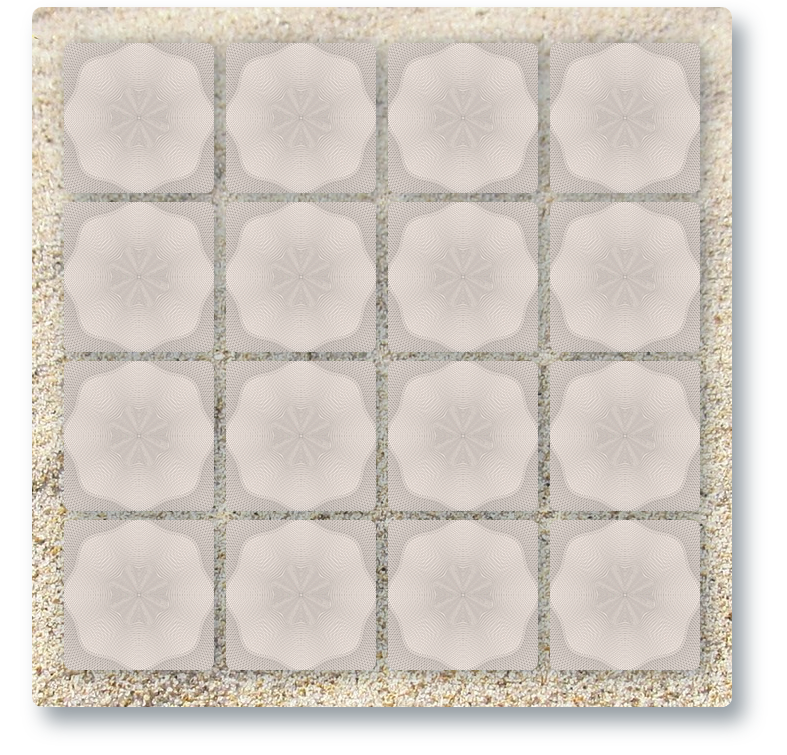
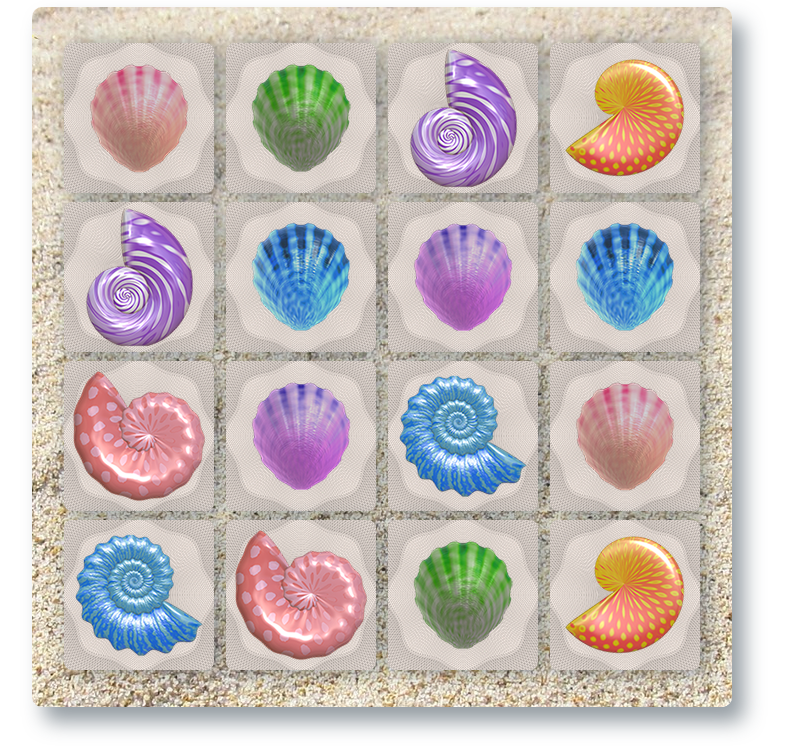
Before and after one commit to beloved/Memory-Game, a plain HTML site: page index.html in a window 1280 px wide. Shown: the part 103-858 px from the top of the page, without its empty margins (258-1045 px from the left). Drawn offline with Linux system fonts and the light colour scheme.

Commit message:
loaded images to board

```diff
--- a/css/main.css
+++ b/css/main.css
@@ -62,43 +62,8 @@ body {
 }
 
 .game-card.show {
-    /* Test Code */
-    background: seashell url(../img/shell8.png) center center no-repeat;
-}
-
-/* Images- shell images used from https://pixabay.com/en/shell-seashell-nautilus-clam-1599178/*/
-
-.shell-1 {
-    background: seashell url(../img/shell1.png) center center no-repeat;
-}
-
-.shell-2 {
-    background: seashell url(../img/shell2.png) center center no-repeat;
-}
-
-.shell-3 {
-    background: seashell url(../img/shell3.png) center center no-repeat;
-}
-
-
-.shell-4 {
-    background: seashell url(../img/shell4.png) center center no-repeat;
-}
-
-.shell-5 {
-    background: seashell url(../img/shell5.png) center center no-repeat;
-}
-
-.shell-6 {
-    background: seashell url(../img/shell6.png) center center no-repeat;
-}
-
-.shell-7 {
-    background: seashell url(../img/shell7.png) center center no-repeat;
-}
-
-.shell-8 {
-    background: seashell url(../img/shell8.png) center center no-repeat;
+    background: seashell center center no-repeat;
+    background-size: contain;
 }
 
 /*
--- a/index.html
+++ b/index.html
@@ -24,22 +24,22 @@
     </section>
 
     <div id="game-board">
-        <div class="game-card"></div>
-        <div class="game-card"></div>
-        <div class="game-card"></div>
-        <div class="game-card"></div>
-        <div class="game-card"></div>
-        <div class="game-card"></div>
-        <div class="game-card"></div>
-        <div class="game-card"></div>
-        <div class="game-card"></div>
-        <div class="game-card"></div>
-        <div class="game-card"></div>
-        <div class="game-card"></div>
-        <div class="game-card"></div>
-        <div class="game-card"></div>
-        <div class="game-card"></div>
-        <div class="game-card"></div>
+        <!--<div class="game-card"></div>-->
+        <!--<div class="game-card"></div>-->
+        <!--<div class="game-card"></div>-->
+        <!--<div class="game-card"></div>-->
+        <!--<div class="game-card"></div>-->
+        <!--<div class="game-card"></div>-->
+        <!--<div class="game-card"></div>-->
+        <!--<div class="game-card"></div>-->
+        <!--<div class="game-card"></div>-->
+        <!--<div class="game-card"></div>-->
+        <!--<div class="game-card"></div>-->
+        <!--<div class="game-card"></div>-->
+        <!--<div class="game-card"></div>-->
+        <!--<div class="game-card"></div>-->
+        <!--<div class="game-card"></div>-->
+        <!--<div class="game-card"></div>-->
     </div>
 </div>
 <script src="js/main.js"></script>
--- a/js/main.js
+++ b/js/main.js
@@ -1,20 +1,21 @@
 //Add cards to array
-let card = document.getElementsByClassName('game-card');
-let cards = [...card];
+let gameBoard = document.getElementById('game-board');
+let gameCard = document.getElementsByClassName('game-card');
+let cards = [...gameCard];
 
 
 let openCards = [];
 
 //Load shell images to array- shell images used from https://pixabay.com/en/shell-seashell-nautilus-clam-1599178/
 let imgArray = [
-    src= 'img/shell1.png',
-    src= 'img/shell2.png',
-    src= 'img/shell3.png',
-    src= 'img/shell4.png',
-    src= 'img/shell5.png',
-    src= 'img/shell6.png',
-    src= 'img/shell7.png',
-    src= 'img/shell8.png',
+    '../img/shell1.png',
+    '../img/shell2.png',
+    '../img/shell3.png',
+    '../img/shell4.png',
+    '../img/shell5.png',
+    '../img/shell6.png',
+    '../img/shell7.png',
+    '../img/shell8.png',
 ];
 
 const shells = [...imgArray, ...imgArray];
@@ -22,20 +23,37 @@ const shells = [...imgArray, ...imgArray];
 //Shuffle shells Array
 shells.sort(()=>0.5-Math.random());
 
+function makeCard (id, imageName){
+    const img = document.createElement('img');
+    img.src = 'img/' + imageName;
+    const div = document.createElement('div');
+    div.id = id;
+    div.classList.add('game-card');
+    div.appendChild(img);
+    return div;
+}
 
-//Add eventlistener to each card
+for (let i = 0; i < shells.length; i++) {
+    const card = makeCard(i, shells[i]);
+    gameBoard.appendChild(card);
+}
+
+
+//Add eventlistener to each gameCard
 
 for (const card of cards) {
     card.addEventListener('click', showCard);
     card.addEventListener('click', addCard);
 }
-//Display clicked card
+//Display clicked gameCard
 function showCard () {
+
     this.classList.toggle("open");
     this.classList.toggle("show");
+
 }
 
-//Add clicked card to a *list* of "open" cards
+//Add clicked gameCard to a *list* of "open" cards
 function addCard() {
     openCards.push(this);
 }
@@ -44,8 +62,8 @@ function addCard() {
 // /*
 //  * Display the cards on the page
 //  *   - shuffle the list of cards using the provided "shuffle" method below
-//  *   - loop through each card and create its HTML
-//  *   - add each card's HTML to the page
+//  *   - loop through each gameCard and create its HTML
+//  *   - add each gameCard's HTML to the page
 //  */
 //
 // // Shuffle function from http://stackoverflow.com/a/2450976
@@ -65,13 +83,13 @@ function addCard() {
 //
 //
 // /*
-//  * set up the event listener for a card. If a card is clicked:
-//  *  - display the card's symbol (put this functionality in another function that you call from this one)
+//  * set up the event listener for a gameCard. If a gameCard is clicked:
+//  *  - display the gameCard's symbol (put this functionality in another function that you call from this one)
 //  *
-//  *  - add the card to a *list* of "open" cards (put this functionality in another function that you call from this one)
-//  *  - if the list already has another card, check to see if the two cards match
+//  *  - add the gameCard to a *list* of "open" cards (put this functionality in another function that you call from this one)
+//  *  - if the list already has another gameCard, check to see if the two cards match
 //  *    + if the cards do match, lock the cards in the open position (put this functionality in another function that you call from this one)
-//  *    + if the cards do not match, remove the cards from the list and hide the card's symbol (put this functionality in another function that you call from this one)
+//  *    + if the cards do not match, remove the cards from the list and hide the gameCard's symbol (put this functionality in another function that you call from this one)
 //  *    + increment the move counter and display it on the page (put this functionality in another function that you call from this one)
 //  *    + if all cards have matched, display a message with the final score (put this functionality in another function that you call from this one)
 //  */
```
